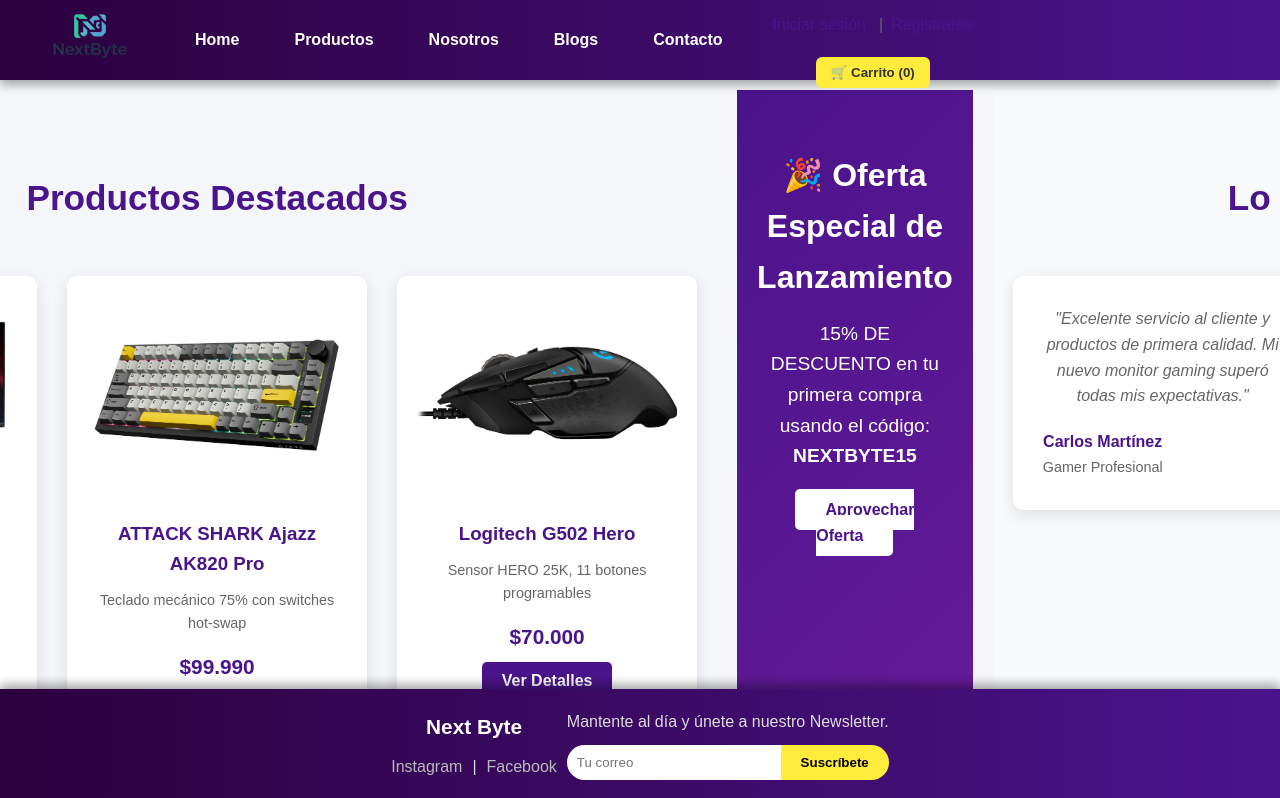
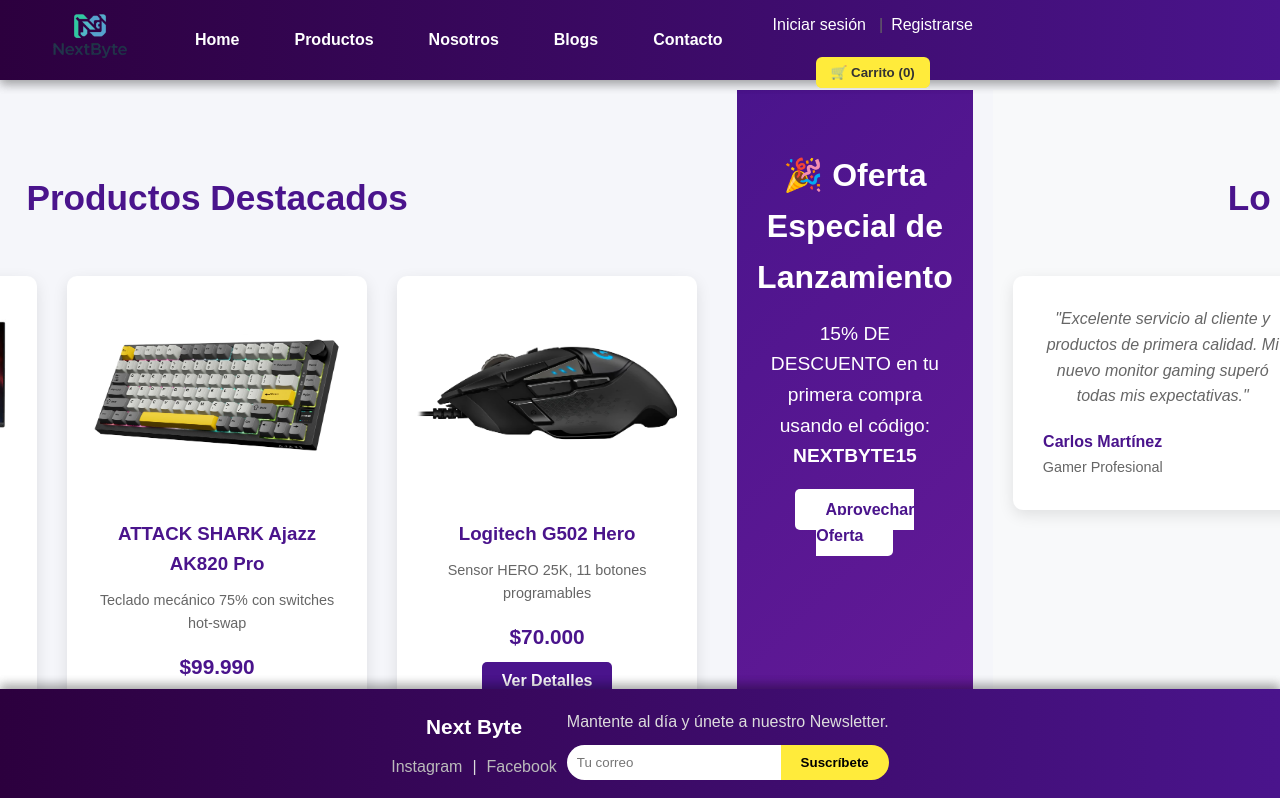
Before and after one commit to millaray-miranda/NextByteReact, a React (Create React App) app in the folder next-byte-react/: page / in a window 1280 px wide. Shown: the top 798 px of the page. Built offline with nearby package versions, Linux system fonts and the light colour scheme.

Commit message:
cambio de colores login

```diff
--- a/next-byte-react/src/assets/css/login.css
+++ b/next-byte-react/src/assets/css/login.css
@@ -5,7 +5,7 @@
 .user-link {
   background: none;
   border: none;
-  color: #4a148c;
+  color: #ffffff;
   cursor: pointer;
   font-size: 16px;
 }
```
Also changed, not shown: next-byte-react/src/pages/Monitor.jsx (added), next-byte-react/src/pages/Monitos.jsx (deleted).
